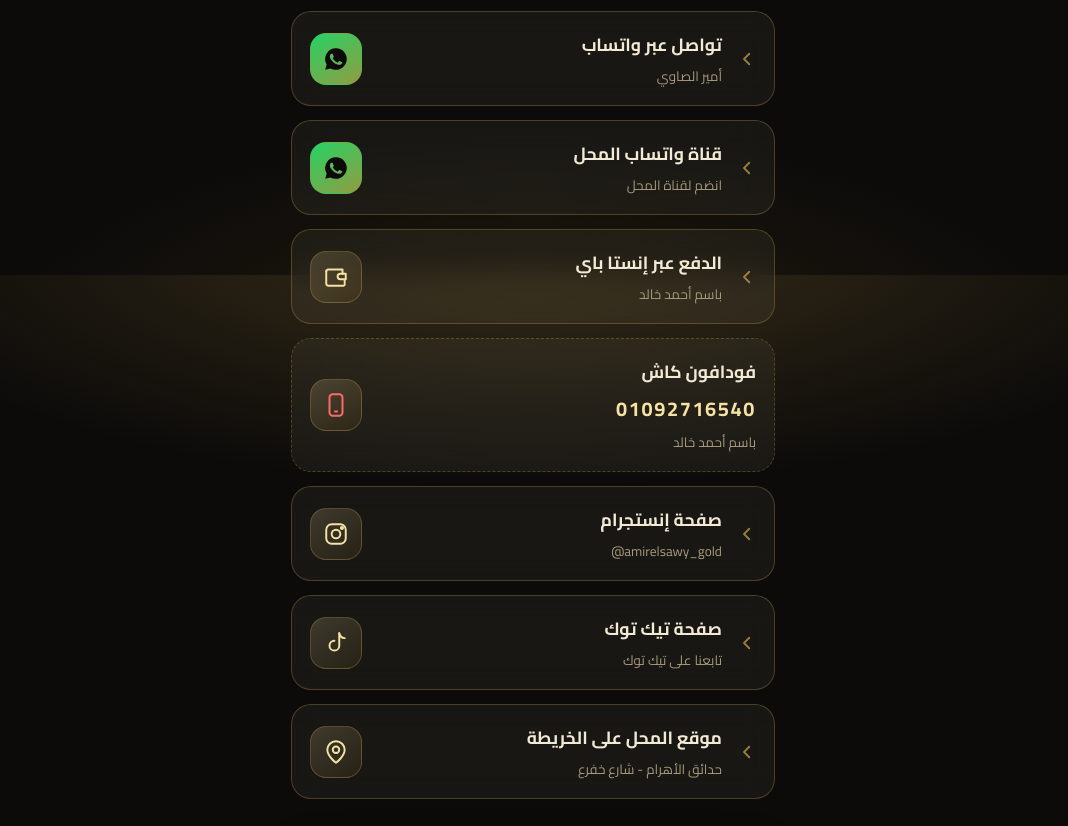
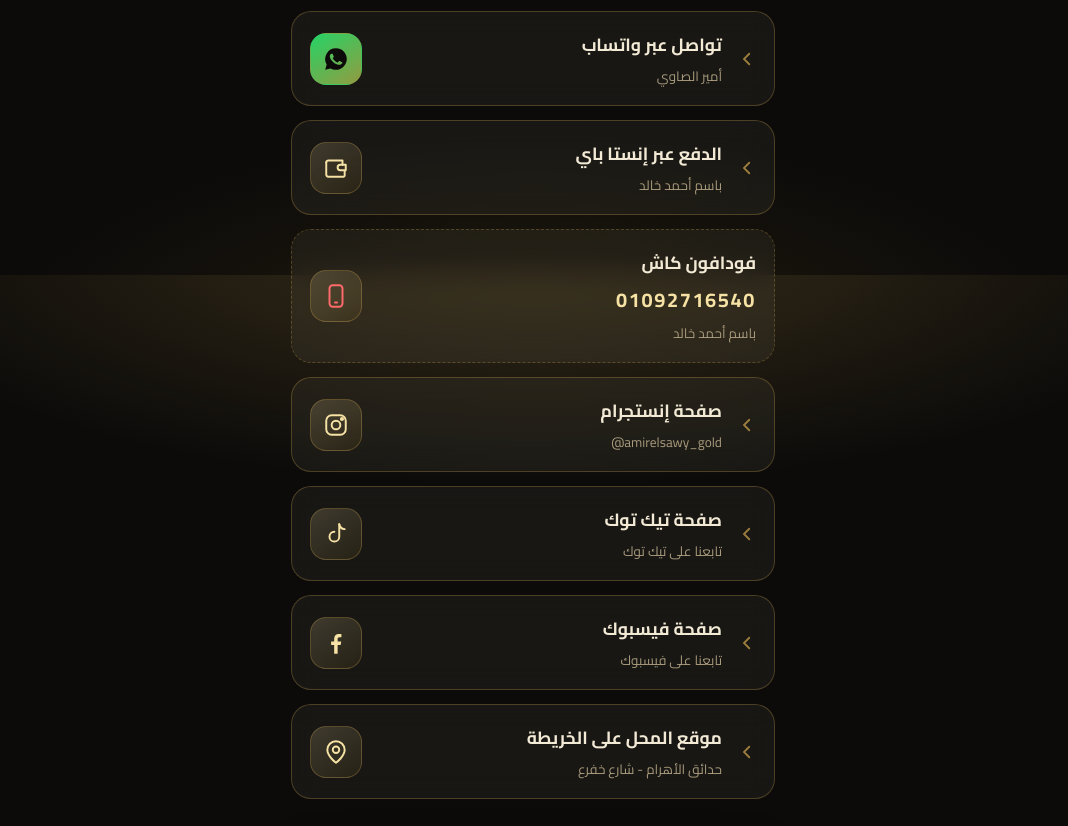
Before and after one commit to yousef-ramadan1907/Amir-Elsawy, a plain HTML site: page index.html in a window 1280 px wide. Shown: the part 525-1351 px from the top of the page, without its empty margins (107-1175 px from the left). Drawn offline with Linux system fonts and the light colour scheme.

Commit message:
addFacebookPage

```diff
--- a/index.html
+++ b/index.html
@@ -53,17 +53,6 @@
                         stroke-linecap="round">
                         <path d="M15 5l-7 7 7 7" />
                     </svg></a></li>
-                    <li><a class="btn" href="https://whatsapp.com/channel/0029VbE4zbAJUM2Rs4eB7S0G" target="_blank"
-                    rel="noopener">
-                    <span class="ico wa"><svg viewBox="0 0 24 24" fill="currentColor">
-                            <path
-                                d="M12 2a10 10 0 0 0-8.6 15.1L2 22l5-1.3A10 10 0 1 0 12 2zm5.2 14.1c-.2.6-1.3 1.2-1.8 1.2-.5.1-1 .2-3.3-.7-2.8-1.1-4.6-3.9-4.7-4.1-.1-.2-1.1-1.5-1.1-2.8s.7-2 1-2.3c.2-.3.5-.3.7-.3h.5c.2 0 .4 0 .6.5l.8 2c.1.2.1.3 0 .5l-.3.5-.4.4c-.1.1-.3.3-.1.6.2.3.8 1.3 1.7 2.1 1.2 1 2.1 1.3 2.4 1.5.3.1.5.1.6-.1l.9-1.1c.2-.3.4-.2.6-.1l1.9.9c.3.1.5.2.5.3.1.2.1.8-.1 1.4z" />
-                        </svg></span>
-                    <span class="txt"><strong>قناة واتساب المحل</strong><small>انضم لقناة المحل</small></span>
-                    <svg class="chev" viewBox="0 0 24 24" fill="none" stroke="currentColor" stroke-width="2.4"
-                        stroke-linecap="round">
-                        <path d="M15 5l-7 7 7 7" />
-                    </svg></a></li>
             <li><a class="btn" href="https://ipn.eg/S/khaled01092716540/instapay/1EmFWf" target="_blank" rel="noopener">
                     <span class="ico "><svg viewBox="0 0 24 24" fill="none" stroke="currentColor" stroke-width="1.8"
                             stroke-linecap="round" stroke-linejoin="round">
@@ -113,6 +102,19 @@
                         stroke-linecap="round">
                         <path d="M15 5l-7 7 7 7" />
                     </svg></a></li>
+            <li><a class="btn" href="https://www.facebook.com/share/1JiyT5GWEQ/?mibextid=wwXIfr" target="_blank" rel="noopener">
+                    <span class="ico">
+                        <svg viewBox="0 0 24 24" fill="currentColor">
+                            <path
+                                d="M13.5 22v-8.2h2.8l.5-3.3h-3.3V8.4c0-.9.3-1.6 1.7-1.6H17V3.9c-.3 0-1.300-.1-2.500-.1-2.500 0-4.200 1.500-4.200 4.300v2.400H7.500v3.300h2.800V22z" />
+                        </svg>
+                    </span>
+                    <span class="txt"><strong>صفحة فيسبوك</strong><small>تابعنا على فيسبوك</small></span>
+                    <svg class="chev" viewBox="0 0 24 24" fill="none" stroke="currentColor" stroke-width="2.4"
+                        stroke-linecap="round">
+                        <path d="M15 5l-7 7 7 7" />
+                    </svg>
+                </a></li>
             <li><a class="btn" href="https://maps.app.goo.gl/zSChkWRH5CJ3bBer5" target="_blank" rel="noopener">
                     <span class="ico "><svg viewBox="0 0 24 24" fill="none" stroke="currentColor" stroke-width="1.8"
                             stroke-linecap="round" stroke-linejoin="round">
@@ -125,6 +127,7 @@
                         stroke-linecap="round">
                         <path d="M15 5l-7 7 7 7" />
                     </svg></a></li>
+
 
 
         </ul>
```
